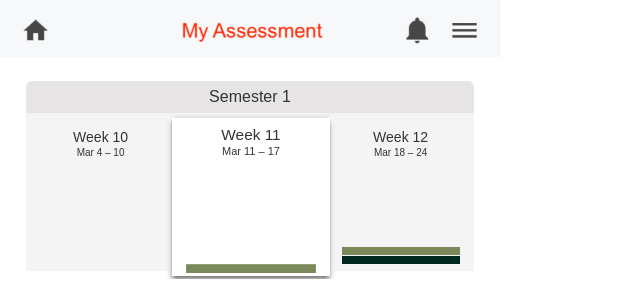
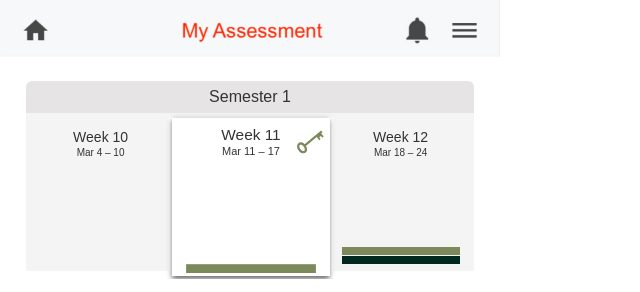
Before and after one commit to latrobe-design-system/myweek, a plain HTML site: page index.html in a window 1280 px wide. Shown: the top 292 px of the page, 0-640 px from the left. Drawn offline with Linux system fonts and the light colour scheme.

Commit message:
add key icon to week selector

```diff
--- a/index.html
+++ b/index.html
@@ -91,6 +91,13 @@
         max-height: 150px;
         text-align: center;
         scroll-snap-align: center;
+    }
+    .week.showKey:before {
+        content: "";
+        background-image: url(key-green.svg);
+        background-repeat: no-repeat;
+        background-size: 28px;
+        background-position: top 8px right 4px;
     }
     .week.selected {
         position: relative;
@@ -613,9 +620,13 @@
             if ($(this).children().length) {
                 var week = $(this).attr('id');
                 $(this).find('tbody tr').each(function(){
-                    var key = $(this).find('.key').text();
+                    var key = $(this).find('.key');
+                    if ( key.hasClass( 'key-tut') ) {
+                        $('.week[data-week="'+ week +'"]').addClass('showKey');
+                    }
+                    var keyText = key.text();
                     // remove % sign from percent value convert to px height
-                    barHeight = key.substring(0, key.length - 1)/10*4;
+                    barHeight = keyText.substring(0, keyText.length - 1)/10*4;
                     var unit = $(this).find('.unit').text();
                     switch (unit) {
                         case 'LST2BSL':
```
Also changed, not shown: key-green.svg (added).
